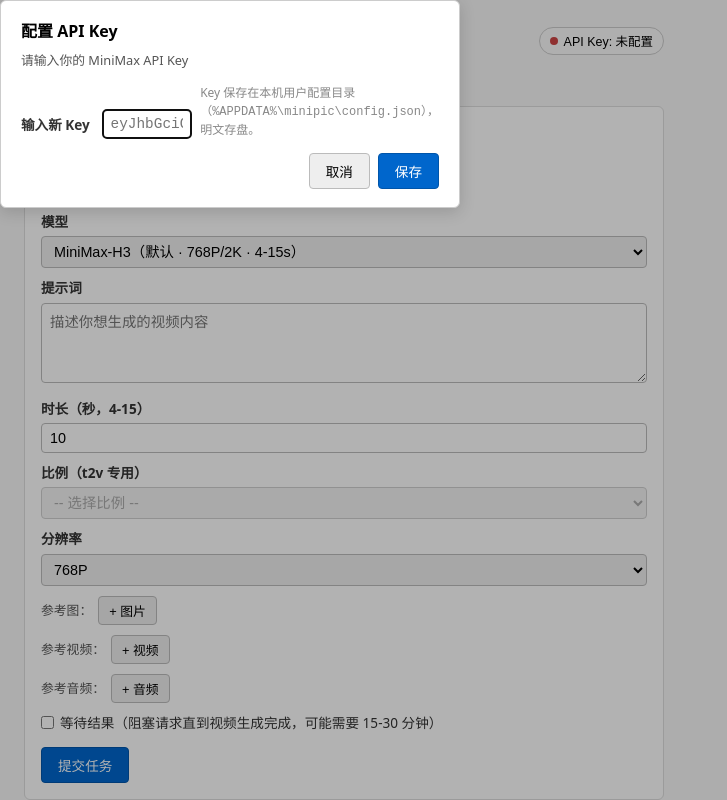
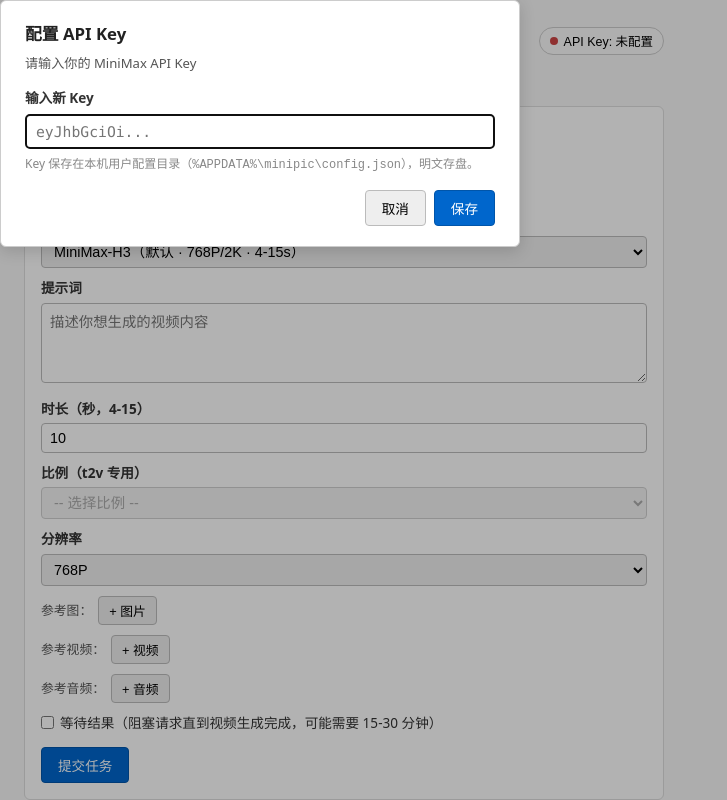
Before and after one commit to charlesnty612/MiniCopy, a plain HTML site: page web/index.html in a window 1280 px wide. Both pictures are taken after a click on the button "API Key: 未配置". Shown: the top 800 px of the page, without its empty margins (0-727 px from the left). Drawn offline with Linux system fonts and the light colour scheme; no server answers.

Commit message:
v0.1.2: dialog 排版优化（label 不再竖排，input 拉满）
问题：API Key 配置 dialog 里 .row 用了全局 .row { display: flex; gap: 8px; align-items: flex-end; }，
.row > * { flex: 1 }，导致 label 和 input 都被强制 flex item 压缩，'输入新 Key' 4 个字被压成竖排，
input 也只剩 ~10px 宽。

修法：
- dialog 内容改用垂直流式：label / input / hint / msg / actions 各占整行
- dialog 容器 width: min(520px, 92vw)，padding 20px 24px
- 新增 .field-label / .field-hint / .key-msg.ok|.err class
- setKeyMsg 改用 className 切换 ok/err，不再 inline style.color

无后端 / 测试 / 文档变更。

```diff
--- a/web/index.html
+++ b/web/index.html
@@ -74,14 +74,18 @@ input:disabled, select:disabled { background: #eee; color: #888; }
 .key-pill.missing .dot { background: #c44; }
 
 /* Modal (native <dialog>) */
-dialog { border: 1px solid #ccc; border-radius: 6px; padding: 18px 20px; max-width: 460px; box-shadow: 0 4px 16px rgba(0,0,0,0.15); }
+dialog { border: 1px solid #ccc; border-radius: 6px; padding: 20px 24px; width: min(520px, 92vw); box-shadow: 0 4px 16px rgba(0,0,0,0.15); color: #222; }
 dialog::backdrop { background: rgba(0,0,0,0.3); }
-dialog h3 { margin-bottom: 8px; font-size: 1rem; }
-dialog .row { margin: 10px 0; }
-dialog .actions { display: flex; gap: 8px; justify-content: flex-end; margin-top: 14px; }
-dialog input[type=password] { width: 100%; padding: 6px 8px; border: 1px solid #bbb; border-radius: 4px; font-size: 0.9rem; font-family: monospace; }
-dialog .status-line { font-size: 0.8rem; color: #555; margin-bottom: 8px; }
-dialog .status-line code { background: #f0f0f0; padding: 1px 4px; border-radius: 3px; font-size: 0.78rem; }
+dialog h3 { margin: 0 0 8px; font-size: 1.05rem; }
+dialog .status-line { font-size: 0.82rem; color: #555; margin: 0 0 14px; line-height: 1.5; }
+dialog .status-line code { background: #f0f0f0; padding: 1px 5px; border-radius: 3px; font-size: 0.78rem; word-break: break-all; }
+dialog .field-label { display: block; font-size: 0.85rem; font-weight: 600; margin: 0 0 6px; color: #333; }
+dialog input[type=password] { width: 100%; padding: 8px 10px; border: 1px solid #bbb; border-radius: 4px; font-size: 0.92rem; font-family: ui-monospace, "Cascadia Mono", Consolas, monospace; box-sizing: border-box; }
+dialog .field-hint { font-size: 0.75rem; color: #888; margin: 6px 0 0; line-height: 1.5; }
+dialog .key-msg { font-size: 0.85rem; min-height: 1.2em; margin: 10px 0 0; }
+dialog .key-msg.err { color: #c00; }
+dialog .key-msg.ok { color: #060; }
+dialog .actions { display: flex; gap: 8px; justify-content: flex-end; margin-top: 16px; }
 </style>
 </head>
 <body>
@@ -96,12 +100,10 @@ dialog .status-line code { background: #f0f0f0; padding: 1px 4px; border-radius:
 <dialog id="key-dialog">
   <h3>配置 API Key</h3>
   <div class="status-line" id="key-status-line">加载中…</div>
-  <div class="row">
-    <label for="key-input" style="display:block;margin-bottom:4px;font-size:0.85rem;font-weight:600">输入新 Key</label>
-    <input type="password" id="key-input" placeholder="eyJhbGciOi..." autocomplete="off" />
-    <div style="font-size:0.75rem;color:#888;margin-top:4px">Key 保存在本机用户配置目录（<code id="key-save-path">%APPDATA%\minipic\config.json</code>），明文存盘。</div>
-  </div>
-  <div id="key-msg" style="font-size:0.85rem;margin-top:4px"></div>
+  <label class="field-label" for="key-input">输入新 Key</label>
+  <input type="password" id="key-input" placeholder="eyJhbGciOi..." autocomplete="off" />
+  <p class="field-hint">Key 保存在本机用户配置目录（<code id="key-save-path">%APPDATA%\minipic\config.json</code>），明文存盘。</p>
+  <p class="key-msg" id="key-msg"></p>
   <div class="actions">
     <button class="btn" onclick="closeKeyDialog()">取消</button>
     <button class="btn btn-primary" id="key-save-btn" onclick="saveKey()">保存</button>
@@ -511,7 +513,7 @@ async function saveKey() {
 function setKeyMsg(text, isErr) {
   const el = $('key-msg');
   el.textContent = text;
-  el.style.color = isErr ? '#c00' : '#060';
+  el.className = 'key-msg ' + (isErr ? 'err' : 'ok');
 }
 
 // Wire model select
```
